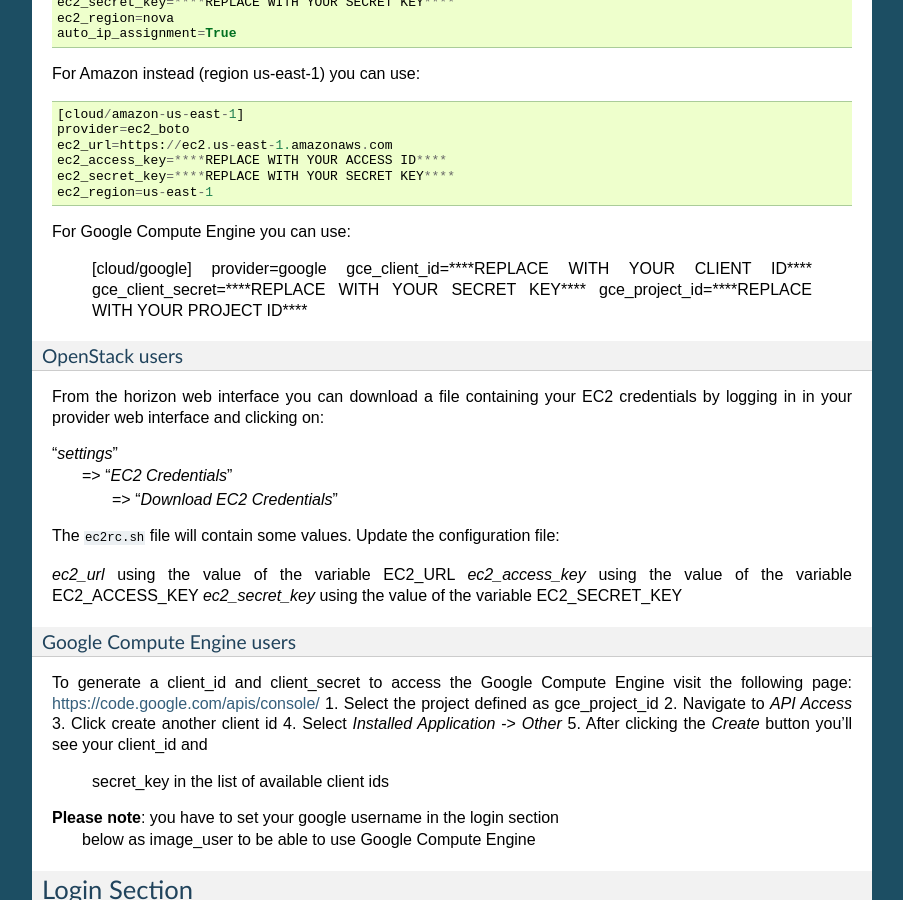
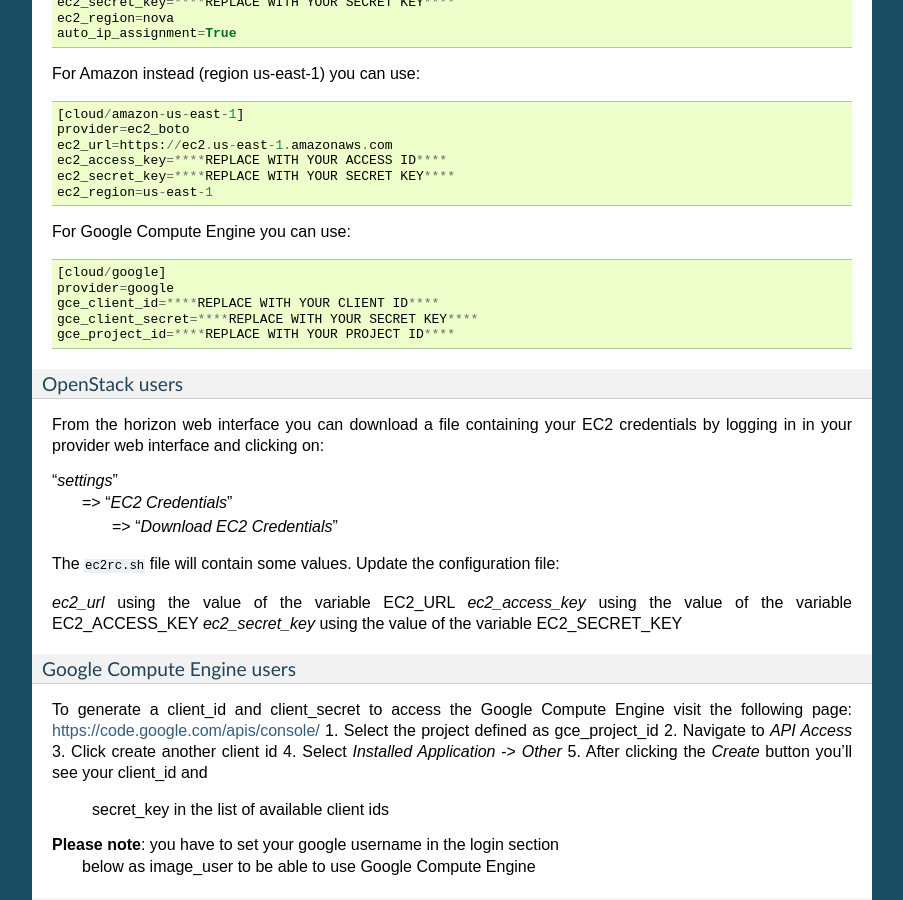
Before and after one commit to elasticluster/elasticluster, a Sphinx documentation site: the page built from docs/configure.rst, in a window 1280 px wide and 900 px high, scrolled down 2777 px. Shown: the whole window, without its empty margins (198-1101 px from the left). Built offline with Sphinx 7.4.7, drawn with Linux system fonts in a browser that asks for light colours.

Commit message:
fix format issue

```diff
--- a/docs/configure.rst
+++ b/docs/configure.rst
@@ -195,7 +195,7 @@
     ec2_secret_key=****REPLACE WITH YOUR SECRET KEY****
     ec2_region=us-east-1
 
-For Google Compute Engine you can use:
+For Google Compute Engine you can use::
 
     [cloud/google]
     provider=google
```
